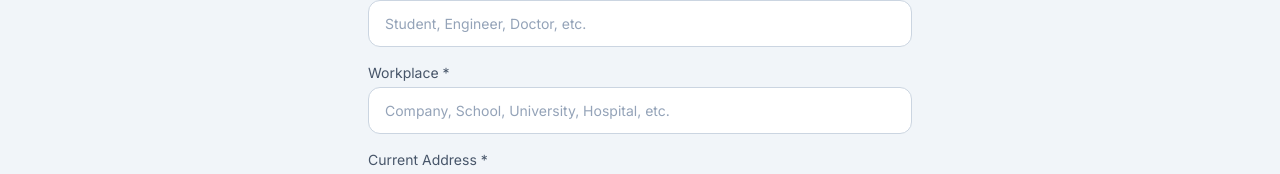
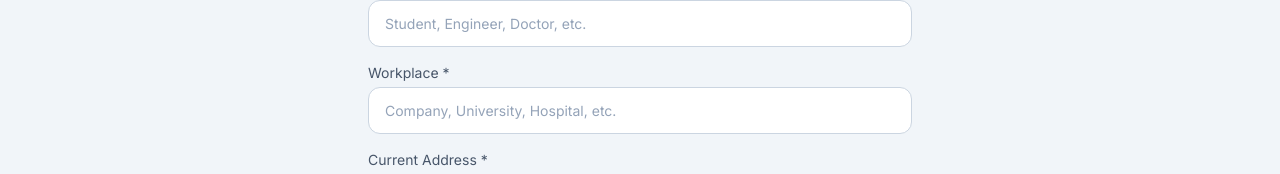
Before and after one commit to hamimLohani/student-aid, a Next.js app: page /join in a window 1280 px wide. Shown: the part 566-740 px from the top of the page. Built offline with nearby package versions, Linux system fonts and the light colour scheme; no server answers.

Commit message:
Update page.tsx

```diff
--- a/app/join/page.tsx
+++ b/app/join/page.tsx
@@ -106,7 +106,7 @@ export default function JoinPage() {
 
           <div>
             <label className="block text-sm text-secondary mb-1">Workplace *</label>
-            <input required value={form.workplace} onChange={(e) => set("workplace", e.target.value)} placeholder="Company, School, University, Hospital, etc." className={inputCls} />
+            <input required value={form.workplace} onChange={(e) => set("workplace", e.target.value)} placeholder="Company, University, Hospital, etc." className={inputCls} />
           </div>
 
           <div>
```
